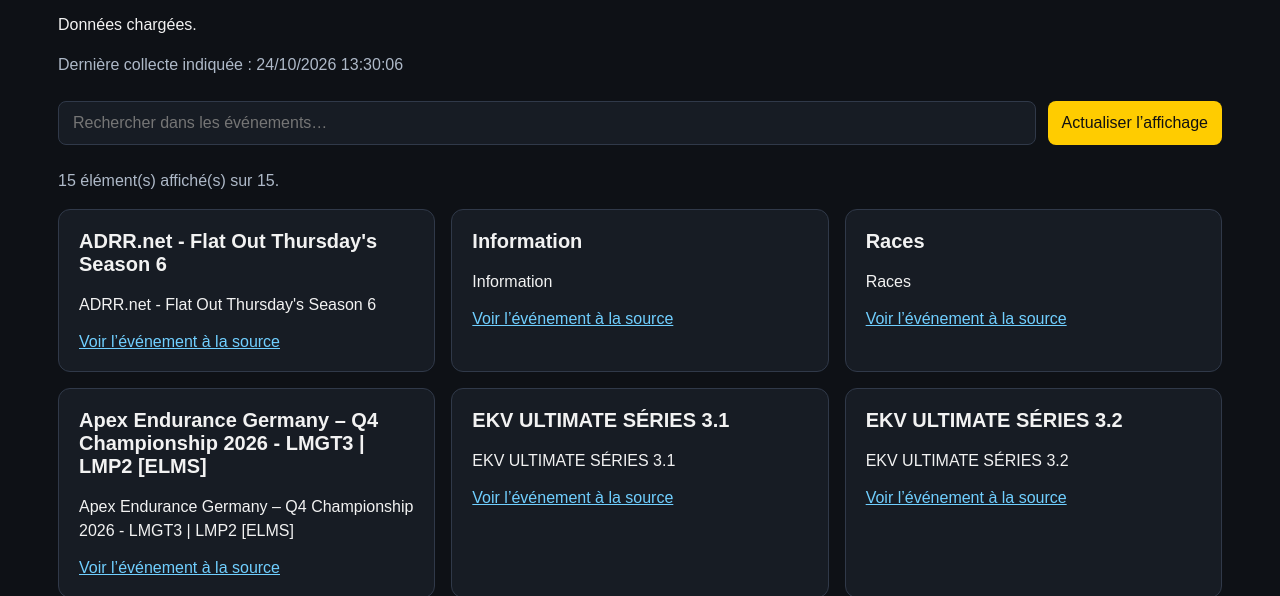
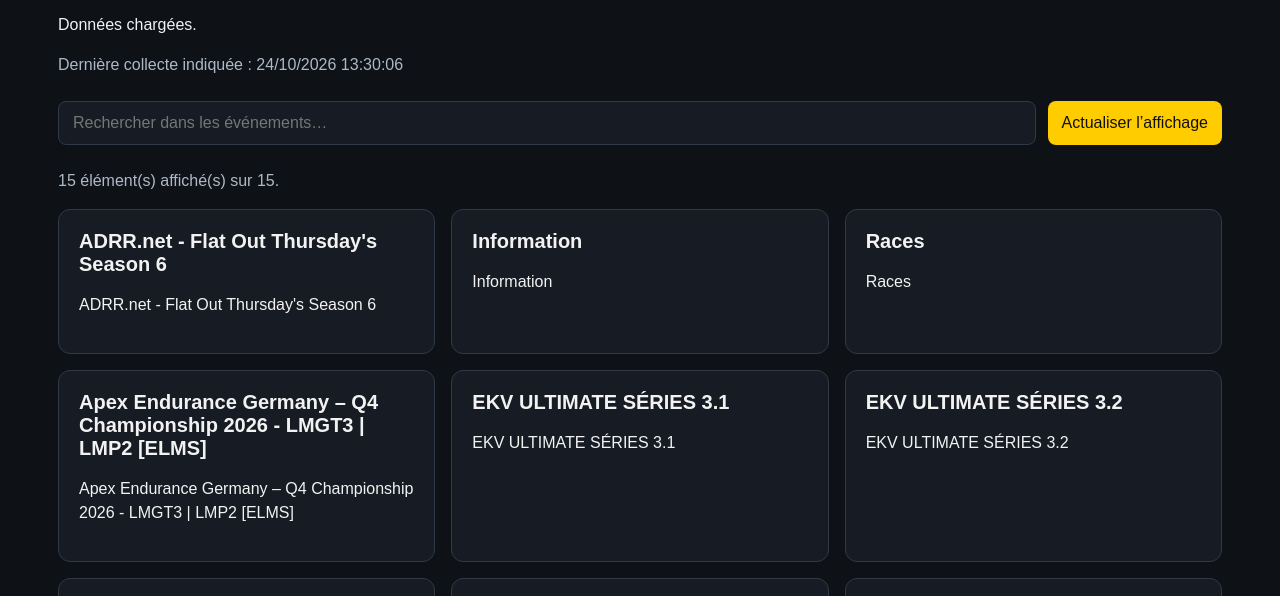
Before and after one commit to corentin-pstlt/lmu-calendrier, a plain HTML site: page docs/index.html in a window 1280 px wide. Shown: the part 129-725 px from the top of the page. Drawn offline with Linux system fonts and the light colour scheme.

Commit message:
Remove event source link creation logic
Removed the code block that creates a link to the event source if a valid URL is provided.

```diff
--- a/docs/index.html
+++ b/docs/index.html
@@ -191,21 +191,7 @@
 
         carte.appendChild(details);
 
-        if (evenement.url) {
-          try {
-            const url = new URL(evenement.url);
-            if (["https:", "http:"].includes(url.protocol)) {
-              const lien = document.createElement("a");
-              lien.href = url.href;
-              lien.textContent = "Voir l’événement à la source";
-              lien.target = "_blank";
-              lien.rel = "noopener noreferrer";
-              carte.appendChild(lien);
-            }
-          } catch {
-            // Ne pas afficher les liens invalides.
-          }
-        }
+
 
         liste.appendChild(carte);
       }
```
